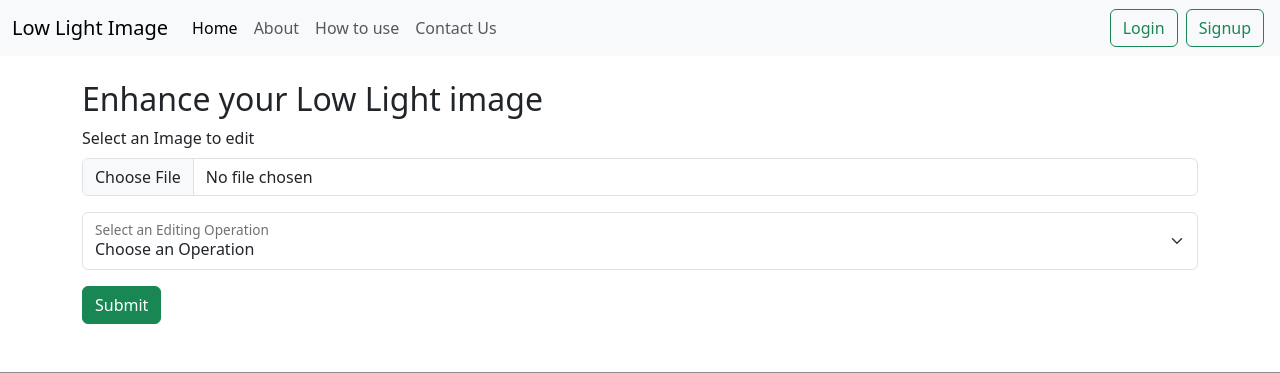
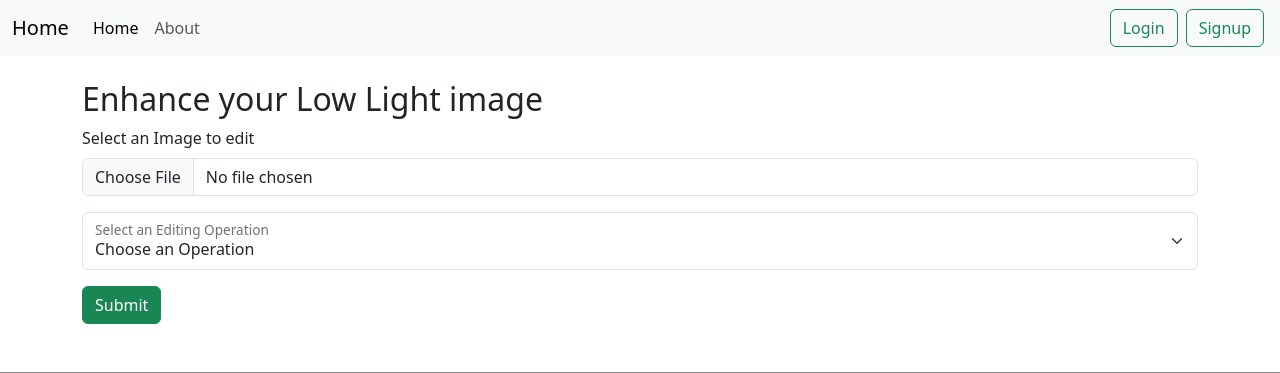
Before and after one commit to sam-0205/Low-Light-Image-denoising, a Flask app: page / in a window 1280 px wide. Shown: the top 373 px of the page. Run offline with Flask 3, Linux system fonts and the light colour scheme.

Commit message:
Update index.html

```diff
--- a/imageweb/templates/index.html
+++ b/imageweb/templates/index.html
@@ -5,6 +5,8 @@
     <meta charset="utf-8">
     <meta name="viewport" content="width=device-width, initial-scale=1">
     <title>Image-enchancement</title>
+
+    <link rel= "stylesheet" type= "css" href= "/styles/style.css">
     <link href="https://cdn.jsdelivr.net/npm/bootstrap@5.3.0-alpha3/dist/css/bootstrap.min.css" rel="stylesheet"
         integrity="sha384-KK94CHFLLe+nY2dmCWGMq91rCGa5gtU4mk92HdvYe+M/SXH301p5ILy+dN9+nJOZ" crossorigin="anonymous">
 </head>
@@ -12,7 +14,7 @@
 <body>
     <nav class="navbar navbar-expand-lg bg-body-tertiary">
         <div class="container-fluid">
-            <a class="navbar-brand" href="/">Low Light Image</a>
+            <a class="navbar-brand" href="/">Home</a>
             <button class="navbar-toggler" type="button" data-bs-toggle="collapse"
                 data-bs-target="#navbarSupportedContent" aria-controls="navbarSupportedContent" aria-expanded="false"
                 aria-label="Toggle navigation">
@@ -26,12 +28,12 @@
                     <li class="nav-item">
                         <a class="nav-link" href="/about">About</a>
                     </li>
-                    <li class="nav-item">
+                    <!-- <li class="nav-item">
                         <a class="nav-link" href="/about">How to use</a>
                     </li>
                     <li class="nav-item">
-                        <a class="nav-link" href="//about">Contact Us</a>
-                    </li>
+                        <a class="nav-link" href="/about">Contact Us</a>
+                    </li> -->
 
                 </ul>
                 <div class="d-flex" role="search">
@@ -83,8 +85,6 @@
 
     {% endif %}
     {% endwith %}
-
-
     <div id="carouselExampleCaptions" class="carousel slide my-5" data-bs-ride="carousel">
       <div class="carousel-indicators">
         <button type="button" data-bs-target="#carouselExampleCaptions" data-bs-slide-to="0" class="active" aria-current="true" aria-label="Slide 1"></button>
```
